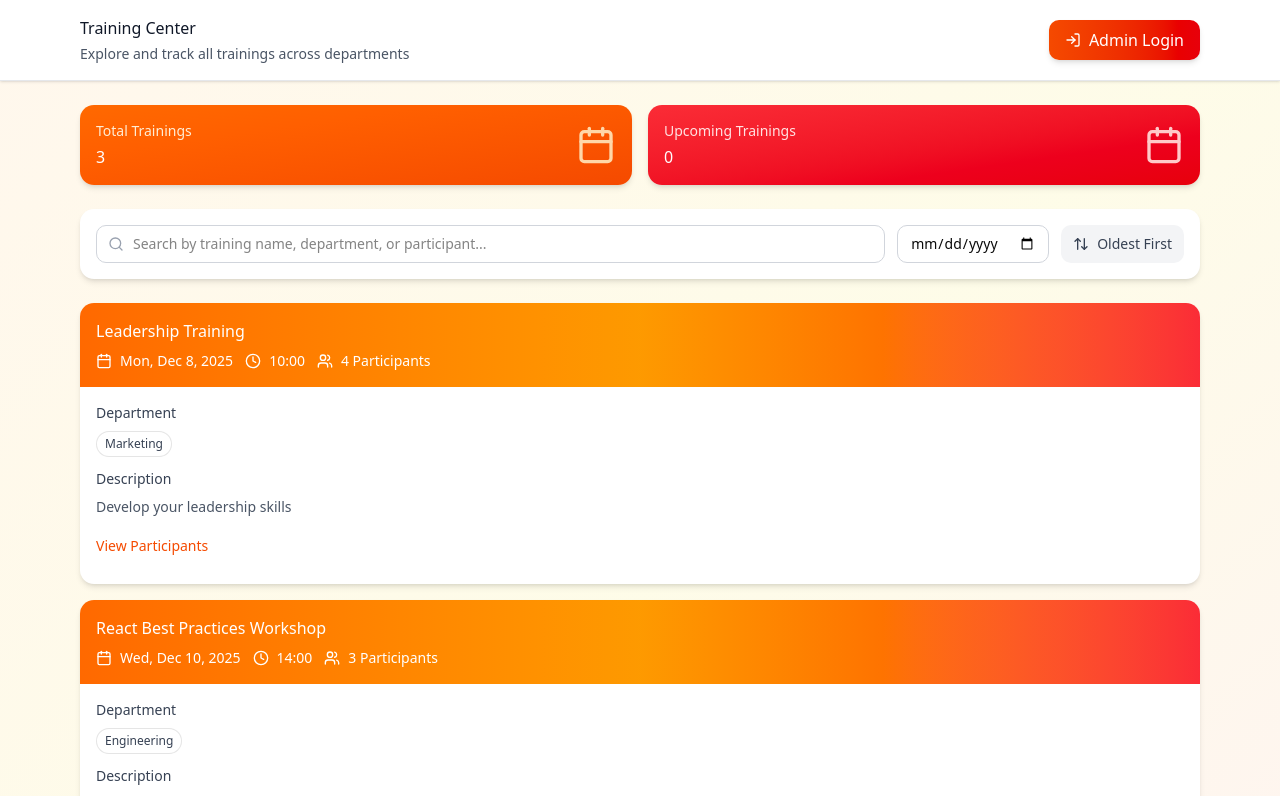
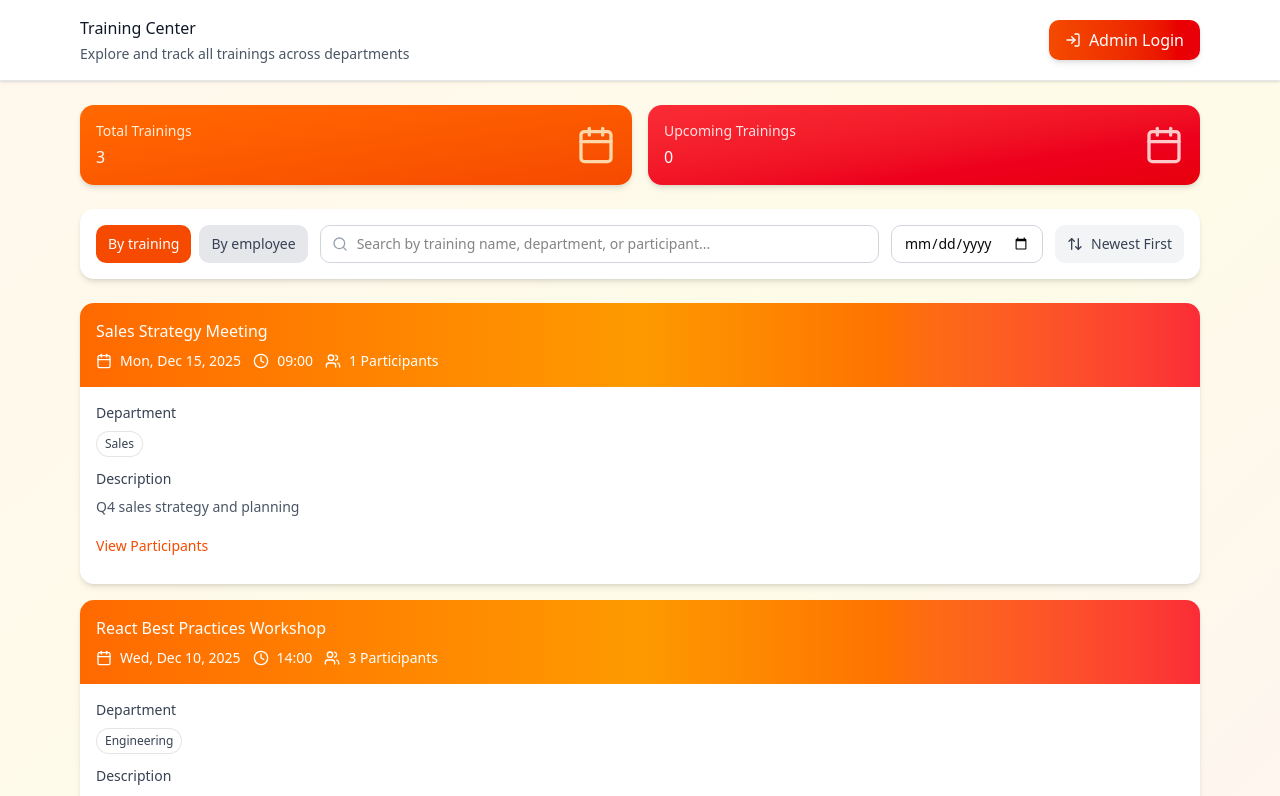
Before and after one commit to pineappleisme/Activity-Management, a React (Vite) app: page / in a window 1280 px wide. Shown: the top 796 px of the page. Built offline with nearby package versions, Linux system fonts and the light colour scheme.

Commit message:
by employee-public view

```diff
--- a/src/App.tsx
+++ b/src/App.tsx
@@ -57,7 +57,7 @@ export default function App() {
     { id: '3', name: 'Chen', email: 'mike@example.com', departmentId: '2', position: 'Marketing Lead' , is_admin: false, password: '' },
     { id: '4', name: 'Emily Davis', email: 'emily@example.com', departmentId: '3', position: 'Sales Representative' , is_admin: false, password: '' },
     { id: '5', name: 'Alex Kumar', email: 'alex@example.com', departmentId: '4', position: 'HR Manager' , is_admin: false, password: '' },
-    { id: '6', name: 'Lisa', email: 'lisa@example.com', departmentId: '1', position: 'Frontend Developer' , is_admin: false, password: '345' },
+    { id: '6', name: 'Lisa', email: 'lisa@example.com', departmentId: '1', position: 'SW Developer' , is_admin: false, password: '345' },
   ]);
 
   const [trainings, setTrainings] = useState<Training[]>([
--- /dev/null
+++ b/src/components/EmployeeTrainingView.tsx
@@ -0,0 +1,26 @@
+import React, { useEffect, useMemo, useState } from "react";
+import { Training, Training_departments, Employee, Department, Participant } from '../App';
+import { EmployeeTraining } from '../types/employeeTraining';
+
+
+interface EmployeeTrainingProps {
+    employee: Employee;
+    trainings: EmployeeTraining[];
+}
+
+export function EmployeeTrainingView({ employee, trainings }: EmployeeTrainingProps ){
+    return(
+        <div className="space-y-6">
+            {/* Employee Header */}
+            <div className="bg-white rounded-xl shadow-md p-4">
+                <h2 className="text-gray-900 mb-1">{employee.name}</h2>
+            </div>
+
+            {/* Trainings */}
+
+        </div>
+
+
+
+    );
+}
--- a/src/components/PublicView.tsx
+++ b/src/components/PublicView.tsx
@@ -2,6 +2,8 @@ import { useState, useMemo } from 'react';
 import { Search, LogIn, Calendar, Users, ArrowUpDown } from 'lucide-react';
 import { Training, Training_departments, Employee, Department, Participant } from '../App';
 import { TrainingCard } from './TrainingCard';
+import { EmployeeTrainingView } from './EmployeeTrainingView';
+import { EmployeeTraining } from '../types/employeeTraining';
 
 interface PublicViewProps {
   trainings: Training[];
@@ -22,7 +24,46 @@ export function PublicView({
 }: PublicViewProps) {
   const [searchQuery, setSearchQuery] = useState('');
   const [dateFilter, setDateFilter] = useState('');
-  const [sortOrder, setSortOrder] = useState<'asc' | 'desc'>('asc');
+  const [sortOrder, setSortOrder] = useState<'asc' | 'desc'>('desc');
+
+  //employee view state
+  const [viewMode, setViewMode] = useState<'training' | 'employee'>('training');
+  const [employeeQuery, setEmployeeQuery] = useState('');
+  const [selectedEmployee, setSelectedEmployee] = useState<Employee | null>(null);
+
+  const employeeTrainings = useMemo(() => {
+    if (!selectedEmployee) return [];
+
+    return trainings
+      .map(training => {
+        const participant = participants.find(
+          p =>
+            p.trainingId === training.id &&
+            p.employeeId === selectedEmployee.id
+        );
+
+        if (!participant) return null;
+
+        return {
+          id: training.id,
+          name: training.name,
+          date: training.date,
+          time: training.time,
+          description: training.description,
+          attended: participant.attended,
+          acknowledgment: participant.acknowledgment,
+        };
+      })
+      .filter(Boolean) as EmployeeTraining[];
+  }, [selectedEmployee, trainings, participants]);
+
+  const filteredEmployees = useMemo(() => {
+    if (!employeeQuery) return employees;
+    return employees.filter(e =>
+      e.name.toLowerCase().includes(employeeQuery.toLowerCase())
+    );
+  }, [employeeQuery, employees]);
+
 
   const filteredTrainings = useMemo(() => {
     let filtered = trainings.filter(training => {
@@ -42,7 +83,6 @@ export function PublicView({
 
       // Date filter
       const matchesDate = dateFilter === '' || training.date === dateFilter;
-
       return matchesSearch && matchesDate;
     });
 
@@ -109,6 +149,30 @@ export function PublicView({
         {/* Filters */}
         <div className="bg-white rounded-xl shadow-md p-4 mb-6">
           <div className="flex flex-col lg:flex-row gap-3">
+            <div className="flex gap-2">
+              <button
+                onClick={() => setViewMode('training')}
+                className={`px-3 py-2 rounded-lg text-sm ${
+                  viewMode === 'training'
+                    ? 'bg-orange-600 text-white'
+                    : 'bg-gray-200 text-gray-700'
+                }`}
+              >
+                By training
+              </button>
+              <button
+                onClick={() => setViewMode('employee')}
+                className={`px-3 py-2 rounded-lg text-sm ${
+                  viewMode === 'employee'
+                    ? 'bg-orange-600 text-white'
+                    : 'bg-gray-200 text-gray-700'
+                }`}
+              >
+                By employee
+              </button>
+            </div>
+
+            {/* Search Bar */}
             <div className="flex-1 relative">
               <Search className="absolute left-3 top-1/2 transform -translate-y-1/2 text-gray-400 w-4 h-4" />
               <input
@@ -120,6 +184,7 @@ export function PublicView({
               />
             </div>
 
+            {/* Date Filter & Sort */}
             <div className="flex gap-3">
               <input
                 type="date"
@@ -142,12 +207,17 @@ export function PublicView({
           </div>
         </div>
 
+
         {/* Trainings */}
         <div className="space-y-4">
+          {viewMode === 'training' && (
+            <>
               {filteredTrainings.length === 0 ? (
                 <div className="bg-white rounded-xl shadow-md p-8 text-center">
                   <Calendar className="w-12 h-12 text-gray-300 mx-auto mb-3" />
-              <p className="text-gray-500 text-sm">No trainings found matching your search criteria</p>
+                  <p className="text-gray-500 text-sm">
+                    No trainings found matching your search criteria
+                  </p>
                 </div>
               ) : (
                 filteredTrainings.map(training => (
@@ -161,6 +231,44 @@ export function PublicView({
                   />
                 ))
               )}
+            </>
+          )}
+
+          {viewMode === 'employee' && (
+            <>
+              <div className="bg-white rounded-xl shadow-md p-4">
+                <input
+                  type="text"
+                  placeholder="Search by employee name..."
+                  value={employeeQuery}
+                  onChange={(e) => setEmployeeQuery(e.target.value)}
+                  className="w-full px-3 py-2 border rounded-lg"
+                />
+                <div className="mt-2 space-y-1">
+                  {filteredEmployees.map(e => (
+                    <button
+                      key={e.id}
+                      onClick={() => setSelectedEmployee(e)}
+                      className={`block w-full text-left px-3 py-2 rounded ${
+                        selectedEmployee?.id === e.id
+                          ? 'bg-orange-100'
+                          : 'hover:bg-gray-100'
+                      }`}
+                    >
+                      {e.name}
+                    </button>
+                  ))}
+                </div>
+              </div>
+
+              {selectedEmployee && (
+                <EmployeeTrainingView
+                  employee={selectedEmployee}
+                  trainings={employeeTrainings}
+                />
+              )}
+            </>
+          )}
         </div>
       </div>
     </div>
--- /dev/null
+++ b/src/types/employeeTraining.ts
@@ -0,0 +1,9 @@
+export interface EmployeeTraining {
+  id: string;
+  name: string;
+  date: string;
+  time: string;
+  description?: string;
+  attended: boolean;
+  acknowledgment: boolean;
+}
```
Lines whose indentation alone changed are shown as unchanged.
